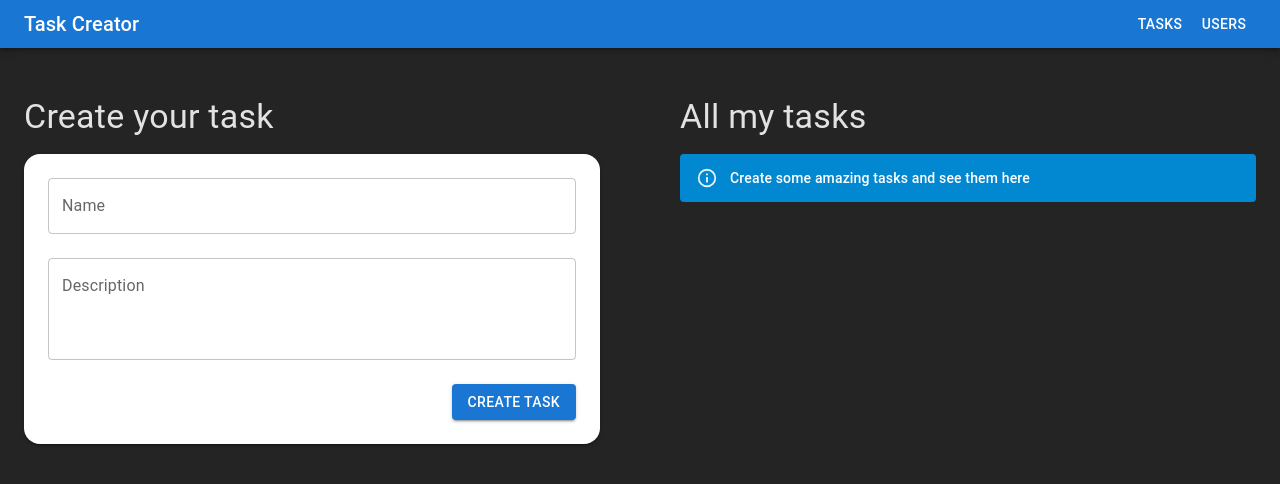
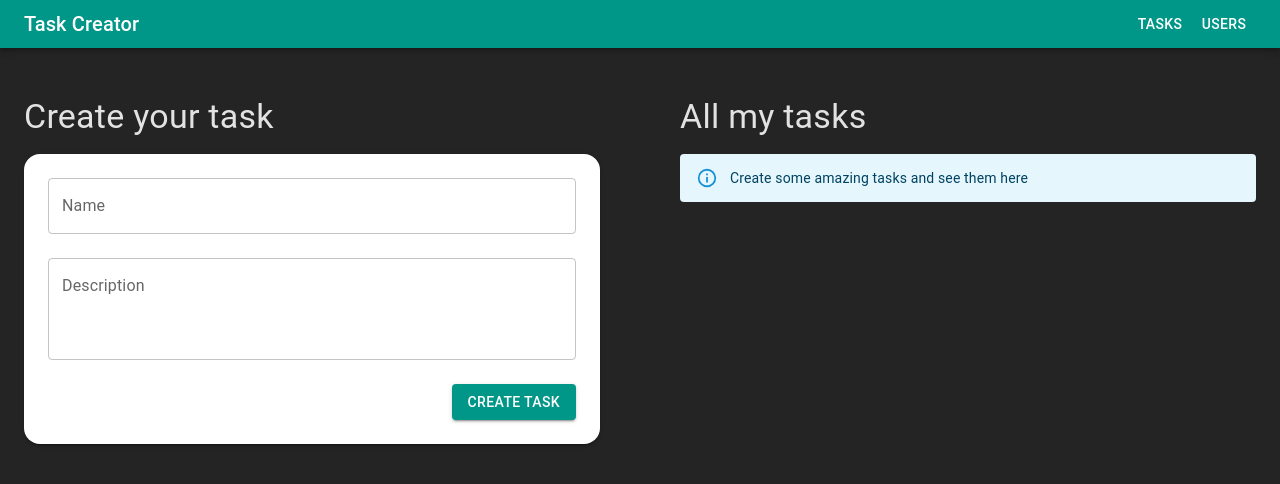
Before and after one commit to filhodoto/task-creator, a React (Vite) app: page / in a window 1280 px wide. Shown: the top 484 px of the page. Built offline with nearby package versions, Linux system fonts and the light colour scheme.

Commit message:
Change primary color

```diff
--- a/src/App.tsx
+++ b/src/App.tsx
@@ -2,15 +2,26 @@ import Router from '@/routes/Routes';
 import NavBar from '@/components/NavBar';
 import { BrowserRouter } from 'react-router-dom';
 import { Container } from '@mui/material';
+import { createTheme, ThemeProvider } from '@mui/material/styles';
+import { teal } from '@mui/material/colors';
+
+// Define here, but in a bigger project we should create a file for the theme
+const theme = createTheme({
+  palette: {
+    primary: teal,
+  },
+});
 
 function App() {
   return (
+    <ThemeProvider theme={theme}>
       <BrowserRouter>
         <NavBar />
         <Container maxWidth="xl">
           <Router />
         </Container>
       </BrowserRouter>
+    </ThemeProvider>
   );
 }
 
--- a/src/components/TasksList/index.tsx
+++ b/src/components/TasksList/index.tsx
@@ -33,7 +33,7 @@ const TasksList = () => {
           })}
         </ul>
       ) : (
-        <Alert variant="filled" severity="info" sx={{ width: 'auto' }}>
+        <Alert severity="info" sx={{ width: 'auto' }}>
           Create some amazing tasks and see them here
         </Alert>
       )}
```
Lines whose indentation alone changed are shown as unchanged.
